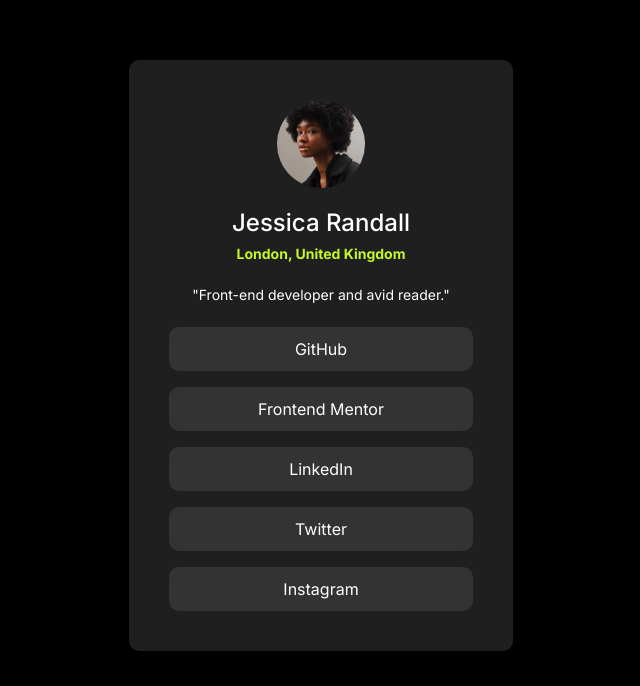
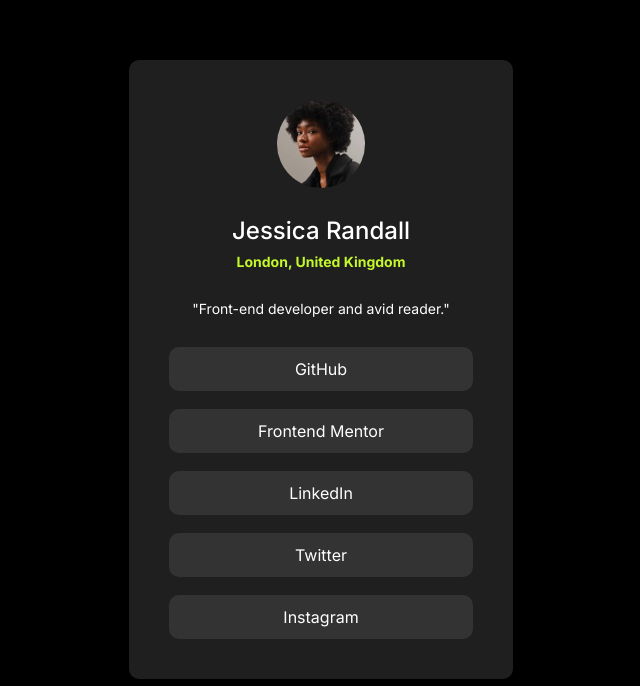
Before and after one commit to eriksleziona/social-links-page, a React (Vite) app: page / in a window 1280 px wide. Shown: the part 114-800 px from the top of the page, without its empty margins (319-959 px from the left). Built offline with nearby package versions, Linux system fonts and the light colour scheme.

Commit message:
Some fine tuning with margins and font sizes

```diff
--- a/src/Modules/Home/Components/Container/Container.scss
+++ b/src/Modules/Home/Components/Container/Container.scss
@@ -1,5 +1,5 @@
 .social-links-container {
   display: flex;
   flex-direction: column;
-  gap: 16px;
+  gap: 18px;
 }
--- a/src/Modules/Home/Components/UserInformation/UserInfomation.scss
+++ b/src/Modules/Home/Components/UserInformation/UserInfomation.scss
@@ -5,7 +5,7 @@
   &__name {
     font-weight: 500;
     font-size: 24px;
-    margin-top: 20px;
+    margin-top: 28px;
     margin-bottom: 8px;
   }
   &__country {
@@ -16,7 +16,8 @@
   }
 
   &__jobTitle {
-    margin: 24px 0 24px 0;
+    margin: 28px 0;
     font-size: 14px;
+    line-height: 150%;
   }
 }
```
